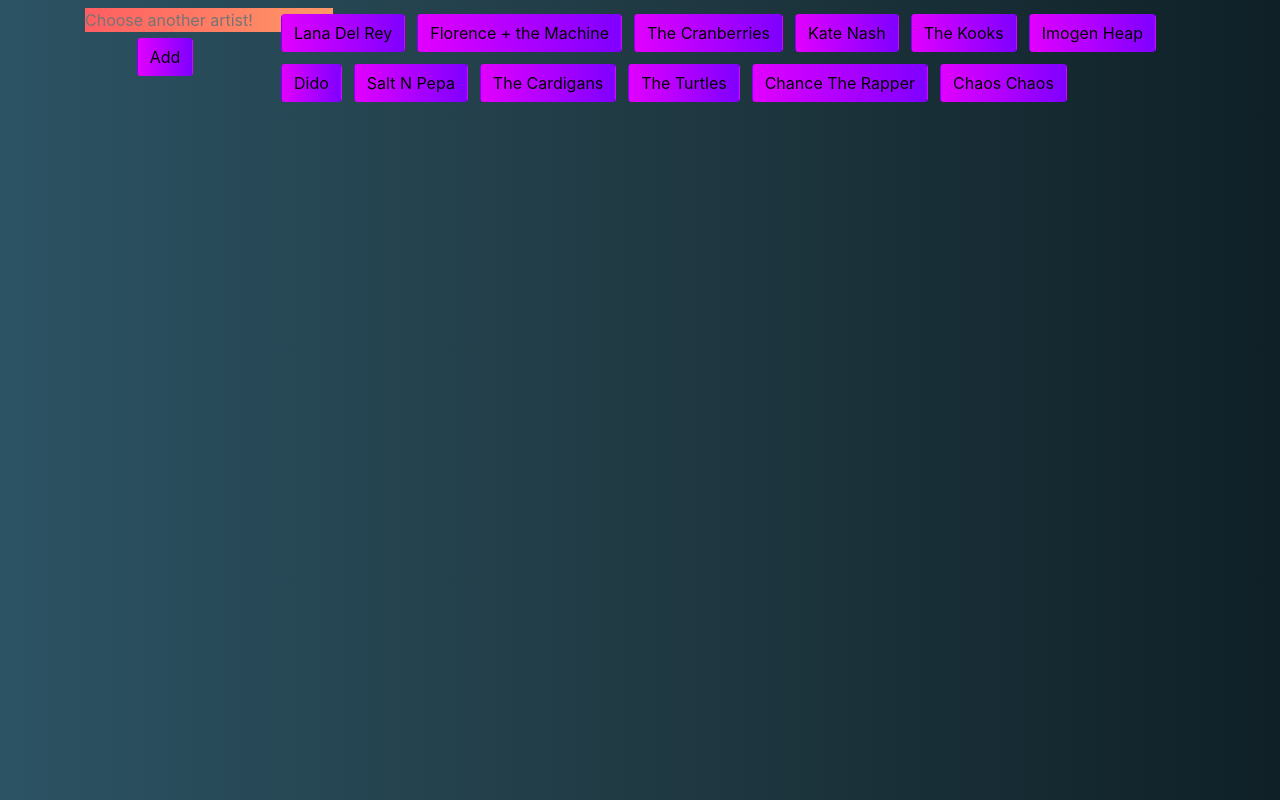
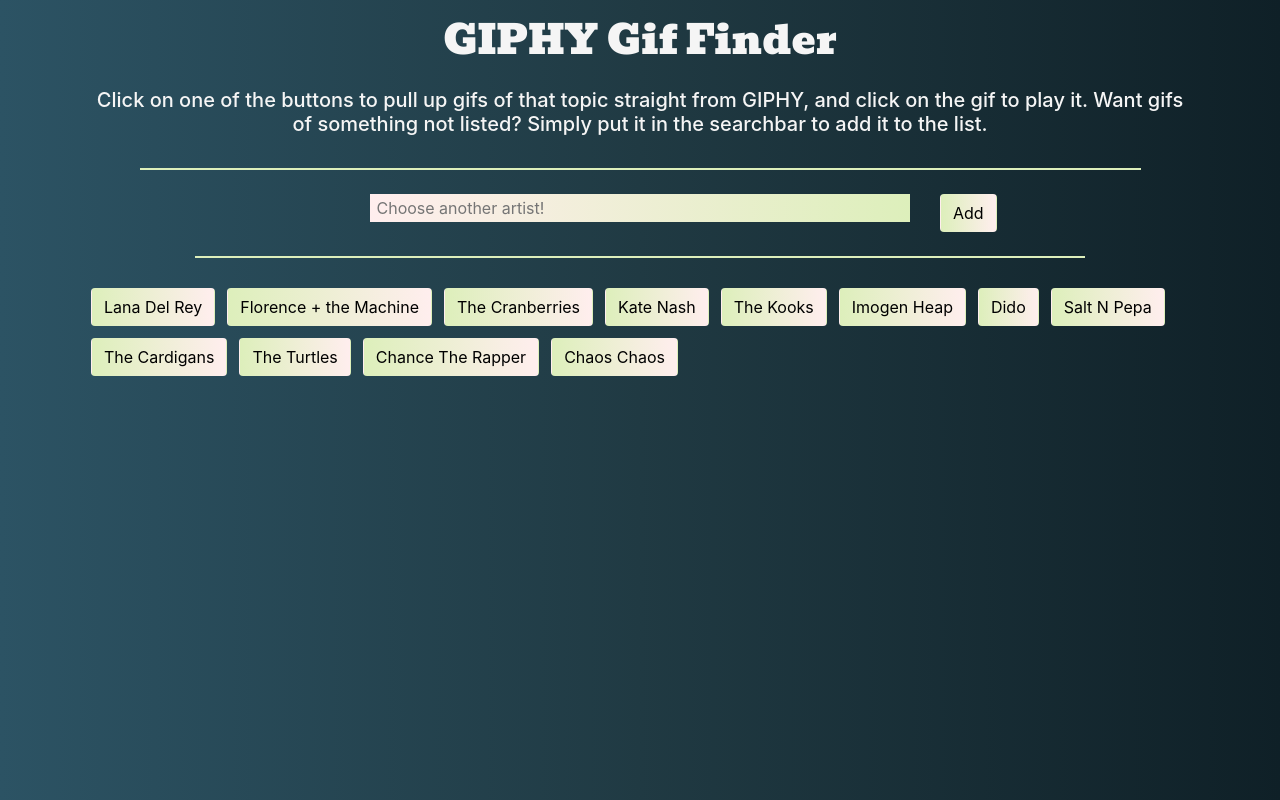
Before and after one commit to thomsonthomas19/GIPHYAPI, a plain HTML site: page index.html in a window 1280 px wide. Drawn offline with nearby package versions, Linux system fonts and the light colour scheme.

Commit message:
Mostly CSS changes, giving this project a face lift

```diff
--- a/assets/app.js
+++ b/assets/app.js
@@ -67,7 +67,7 @@ $(document).on("click", ".botn", function () {
 
             var artistDiv = $("<div>");
             var gifRating = $("<p>").text("Rating: " + results[i].rating);
-            var artistImg = $("<img>").addClass("gif");
+            var artistImg = $("<img>").addClass("gif img-thumbnail");
 
             artistImg.attr("src", results[i].images.fixed_height_still.url);
             artistImg.attr("data-state", "still")
@@ -76,7 +76,7 @@ $(document).on("click", ".botn", function () {
 
             artistDiv.append(gifRating);
             artistDiv.append(artistImg);
-            artistDiv.attr("class", "gif-holder-indiv")
+            artistDiv.attr("class", "gif-holder-indiv col-xl-4 col-lg-6 col-12")
             $("#gif-holder").prepend(artistDiv);
         };
     });
--- a/assets/style.css
+++ b/assets/style.css
@@ -8,20 +8,29 @@ body {
 
 button {
     margin:6px;
-    background: #7F00FF;  /* fallback for old browsers */
-    background: -webkit-linear-gradient(to right, #E100FF, #7F00FF);  /* Chrome 10-25, Safari 5.1-6 */
-    background: linear-gradient(to right, #E100FF, #7F00FF); /* W3C, IE 10+/ Edge, Firefox 16+, Chrome 26+, Opera 12+, Safari 7+ */
-    font-weight:500;
+    background: #FFEEEE;  /* fallback for old browsers */
+    background: -webkit-linear-gradient(to right, #DDEFBB, #FFEEEE);  /* Chrome 10-25, Safari 5.1-6 */
+    background: linear-gradient(to right, #DDEFBB, #FFEEEE); /* W3C, IE 10+/ Edge, Firefox 16+, Chrome 26+, Opera 12+, Safari 7+ */
+
 
 }
 
+h1 {
+    font-family: 'Bevan', cursive;
+}
+
+hr {
+    border: 1px solid #DDEFBB;
+}
+
 input[type="text"], textarea {
-    background: #ff9966;  /* fallback for old browsers */
-background: -webkit-linear-gradient(to right, #ff5e62, #ff9966);  /* Chrome 10-25, Safari 5.1-6 */
-background: linear-gradient(to right, #ff5e62, #ff9966); /* W3C, IE 10+/ Edge, Firefox 16+, Chrome 26+, Opera 12+, Safari 7+ */
-padding:0px;
-border:0px;
-color:whitesmoke;
+    width: 100%;
+    height: 100%;
+    background: #DDEFBB;  /* fallback for old browsers */
+    background: -webkit-linear-gradient(to right, #FFEEEE, #DDEFBB);  /* Chrome 10-25, Safari 5.1-6 */
+    background: linear-gradient(to right, #FFEEEE, #DDEFBB); /* W3C, IE 10+/ Edge, Firefox 16+, Chrome 26+, Opera 12+, Safari 7+ */
+    border:0px;
+    color:black;
 
 }
 
@@ -46,6 +55,12 @@ color:whitesmoke;
     align-items:center;
 
 }
+
+.img-thumbnail {
+    background: #FFEEEE;  /* fallback for old browsers */
+    background: -webkit-linear-gradient(to right, #DDEFBB, #FFEEEE);  /* Chrome 10-25, Safari 5.1-6 */
+    background: linear-gradient(to right, #DDEFBB, #FFEEEE); /* W3C, IE 10+/ Edge, Firefox 16+, Chrome 26+, Opera 12+, Safari 7+ */
+}
 /* #gif-holder *{
     outline: 1 px dotted red;
 } */
--- a/index.html
+++ b/index.html
@@ -6,6 +6,7 @@
     <meta name="viewport" content="width=device-width, initial-scale=1.0">
     <meta http-equiv="X-UA-Compatible" content="ie=edge">
     <title>GIPHYAPI</title>
+    <link href="https://fonts.googleapis.com/css2?family=Bevan&display=swap" rel="stylesheet">
     <link rel="stylesheet" href="https://stackpath.bootstrapcdn.com/bootstrap/4.1.3/css/bootstrap.min.css">
     <link rel="stylesheet" href="assets/style.css">
 </head>
@@ -13,17 +14,36 @@
 <body>
     <div class="container">
         <div class="row">
-            <div class="col-2 my-2 text-center blackground" >
+            <div class="col text-center">
+                <h1 class="mt-3 mb-4">GIPHY Gif Finder</h1>
+                <h5 class="my-3">Click on one of the buttons to pull up gifs of that topic straight from GIPHY, and
+                    click on the gif to play it. Want gifs of something not listed? Simply put it in the searchbar to
+                    add it to the list.</h5>
+            </div>
+        </div>
+        <hr style="width: 90%">
+        <div class="row my-4">
+            <div class="col-md-3 col-1"></div>
+            <div class="col-6 text-center blackground">
                 <form>
-                    <input id="search-bar" type="text" placeholder="Choose another artist!">
-                    <button class="btn" id="search-button" type="submit">Add</button>
+                    <input class="py-1" id="search-bar" type="text" placeholder=" Choose another artist!">
                 </form>
             </div>
-            <div class="col-10 my-2" id="buttons-holder"></div>
+            <div class="col-md-3 col-5 text-left blackground">
+                <form>
+                    <button class="btn float-center m-0" id="search-button" type="submit">Add</button>
+                </form>
+            </div>
+
         </div>
+        <hr style="width: 80%">
+        <div class="row">
+            <div class="col-12 my-2" id="buttons-holder"></div>
+        </div>
+
+        <div id="gif-holder" class="row"></div>
     </div>
 
-    <div id="gif-holder"><div class="bob"></div></div>
 
     <script src="https://code.jquery.com/jquery-3.3.1.min.js"></script>
     <script src="https://cdnjs.cloudflare.com/ajax/libs/popper.js/1.14.3/umd/popper.min.js"></script>
```
